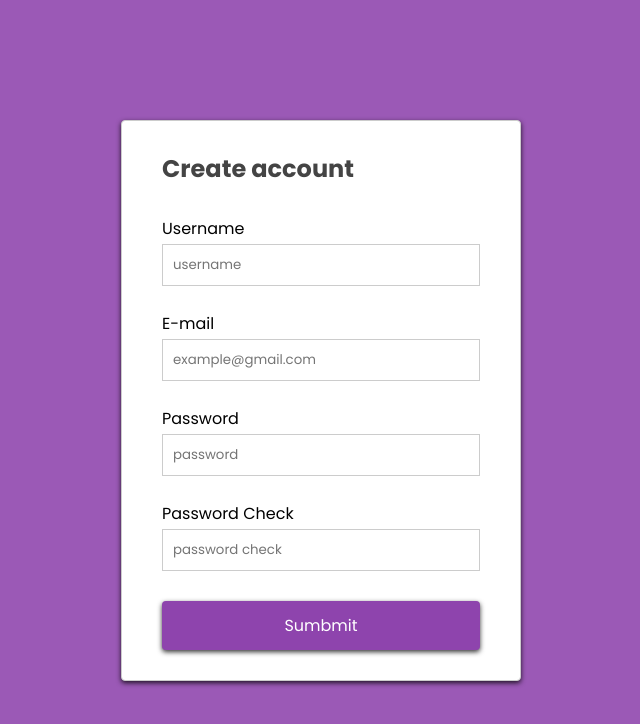
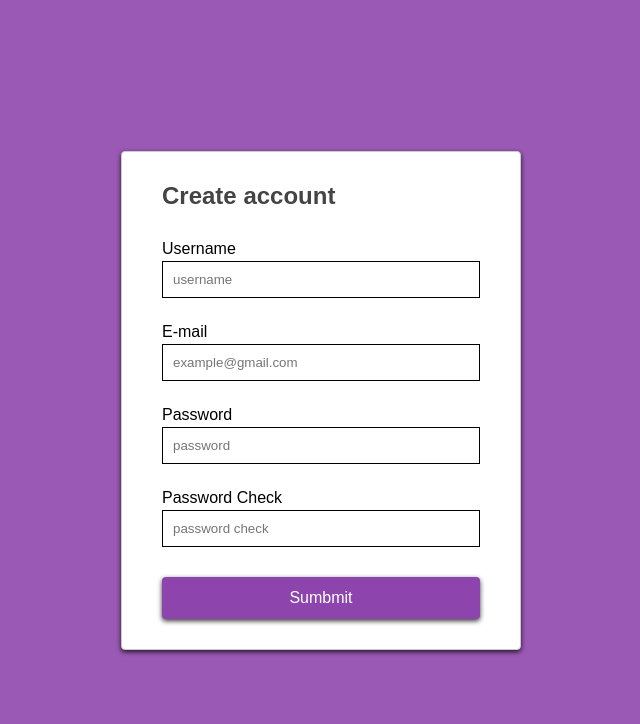
Before and after one commit to VictorLira-DEV/React-form-validation, a React (Create React App) app: page / in a window 1280 px wide. Shown: the top 724 px of the page, without its empty margins (319-959 px from the left). Built offline with nearby package versions, Linux system fonts and the light colour scheme.

Commit message:
styled components

```diff
--- a/src/App.js
+++ b/src/App.js
@@ -1,9 +1,9 @@
-import Form from './components/Form';
+import FormValidation from './components/FormValidation';
 
 function App() {
   return (
     <div className="App">
-      <Form/>
+      <FormValidation/>
     </div>
   );
 }
--- a/src/components/Form.css
+++ /dev/null
@@ -1,61 +0,0 @@
-@import url('https://fonts.googleapis.com/css?family=Poppins:200,300,400,500,600,700,800,900&display=swap');
-
-*{
-    margin: 0;
-    padding: 0;
-    box-sizing: border-box;
-    font-family: 'Poppins', sans-serif;
-}
-
-form{
-    border: 1px solid #ccc;
-    background: white;
-    padding: 30px 40px;
-    width: 400px;
-    font-size: 16px;
-    border-radius: 4px;
-    box-shadow: 0 2px 5px rgba(0, 0, 0, 0.8);
-}
-
-form h2{
-    margin-bottom: 30px;
-    color: rgb(68, 68, 68);
-}
-
-.formControl{
-    display: flex;
-    flex-direction: column;
-    margin-bottom: 25px;
-    position: relative;
-}
-
-.formControl label{
-    display: inline-block;
-    margin-bottom: 3px;
-}
-
-.formControl input{
-    padding: 10px;
-    border: 1px solid #ccc;
-    outline: none;
-}
-
-.formControl small{
-    position: absolute;
-    bottom: -19px;
-    visibility: hidden;
-}
-
-.formControl.Invalid label{
-    color: red;
-}
-
-.formControl.Invalid input{
-    border: 1px solid red;
-    background: rgb(255, 232, 232);
-}
-
-.formControl.Invalid small{
-    color: red;
-    visibility: visible;
-}
--- a/src/components/FormInput.js
+++ b/src/components/FormInput.js
@@ -1,8 +1,34 @@
-import ErrorMessage from './ErrorMessage'
+import ErrorMessage from './ErrorMessage';
+import styled from 'styled-components';
+
+const FormControl_styled = styled.div`
+    display: flex;
+    flex-direction: column;
+    margin-bottom: 25px;
+    position: relative;
+
+    & label{
+        display: inline-block;
+        margin-bottom: 3px;
+        color: ${props => (props.isvalid ? 'red' : 'black')}
+    }
+
+    & input{
+        padding: 10px;
+        border: 1px solid ${props => (props.isvalid ? 'red' : 'black')};
+        outline: none;
+    }
+
+    & small{
+        position: absolute;
+        bottom: -19px;
+        visibility: hidden;
+    }
+`
 
 function FormInput(props) {
     return (
-        <div className={props.className}>
+        <FormControl_styled isvalid={props.booleano}>
             <label for={props.id}>{props.children}</label>
             <input
                 type={props.type}
@@ -11,7 +37,7 @@ function FormInput(props) {
                 placeholder={props.placeholder}
             />
             <ErrorMessage>{ props.errorMessage }</ErrorMessage>
-        </div>
+        </FormControl_styled>
     )
 }
 export default FormInput;
--- a/src/components/Form.js
+++ b/src/components/FormValidation.js
@@ -1,9 +1,42 @@
 import { useState } from 'react';
 import Button from './Button';
-import FormInput from './FormInput'
-import './Form.css';
+import FormInput from './FormInput';
+import styled from 'styled-components';
 
-const Form = function () {
+
+const Form = styled.form`
+    border: 1px solid #ccc;
+    background: white;
+    padding: 30px 40px;
+    width: 400px;
+    font-size: 16px;
+    border-radius: 4px;
+    box-shadow: 0 2px 5px rgba(0, 0, 0, 0.8);
+
+    & h2{
+        margin-bottom: 30px;
+        color: rgb(68, 68, 68);
+    }
+
+
+
+
+    /* .formControl.Invalid label{
+        color: red;
+    }
+
+    .formControl.Invalid input{
+        border: 1px solid red;
+        background: rgb(255, 232, 232);
+    }
+
+    .formControl.Invalid small{
+        color: red;
+        visibility: visible;
+    } */
+`
+
+const FormValidation = function (props) {
     const [usernameInput, setUsernameInput] = useState('');
     const [usernameErrorMessage, setUsernameErrorMessage] = useState('')
     const [usernameIsValid, setUsernameIsValid] = useState(true);
@@ -127,20 +160,25 @@ const Form = function () {
 
 
     return (
-        <form onSubmit={onSubmitHandler}>
+        <Form onSubmit={onSubmitHandler}>
             <h2>Create account</h2>
             <FormInput
-                className={`formControl ${!usernameIsValid ? 'Invalid' : ''}`}
+                key='username'
+                className={`formControl`}
+                booleano={!usernameIsValid}
                 type="text"
                 onChangeHandler={onUsername}
                 placeholder='username'
                 errorMessage={`${usernameErrorMessage}`}
                 id="username" >
                 Username
+
             </FormInput>
 
             <FormInput
-                className={`formControl ${!isEmailValid ? 'Invalid' : ''}`}
+                key='lat'
+                className={`formControl`}
+                booleano={!isEmailValid}
                 type="email"
                 onChangeHandler={emailValidation}
                 placeholder='example@gmail.com'
@@ -150,7 +188,9 @@ const Form = function () {
             </FormInput>
 
             <FormInput
-                className={`formControl ${!isPasswordValid ? 'Invalid' : ''}`}
+                key="ok"
+                className={`formControl`}
+                booleano={!isPasswordValid}
                 type="password"
                 onChangeHandler={onPassword}
                 placeholder='password'
@@ -160,7 +200,8 @@ const Form = function () {
             </FormInput>
 
             <FormInput
-                className={`formControl ${!isPasswordCheckValid ? 'Invalid' : ''}`}
+                className={`formControl`}
+                booleano={!isPasswordCheckValid}
                 type="password"
                 onChangeHandler={checkPassword}
                 errorMessage={checkPasswordMessage}
@@ -169,8 +210,8 @@ const Form = function () {
                 Password Check
             </FormInput>
             <Button type="submit">Sumbmit</Button>
-        </form>
+        </Form>
     )
 }
 
-export default Form;
+export default FormValidation;
```
